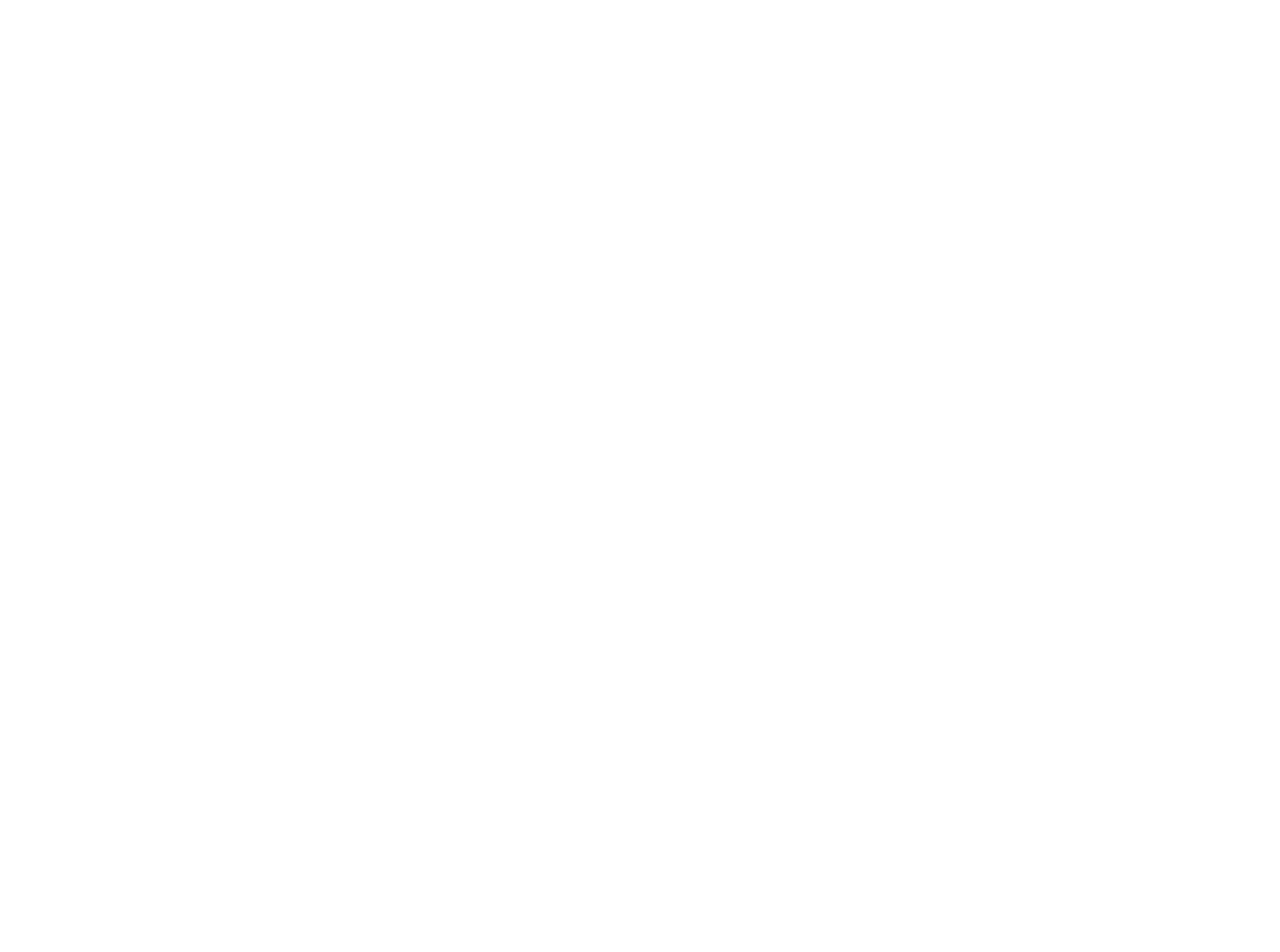
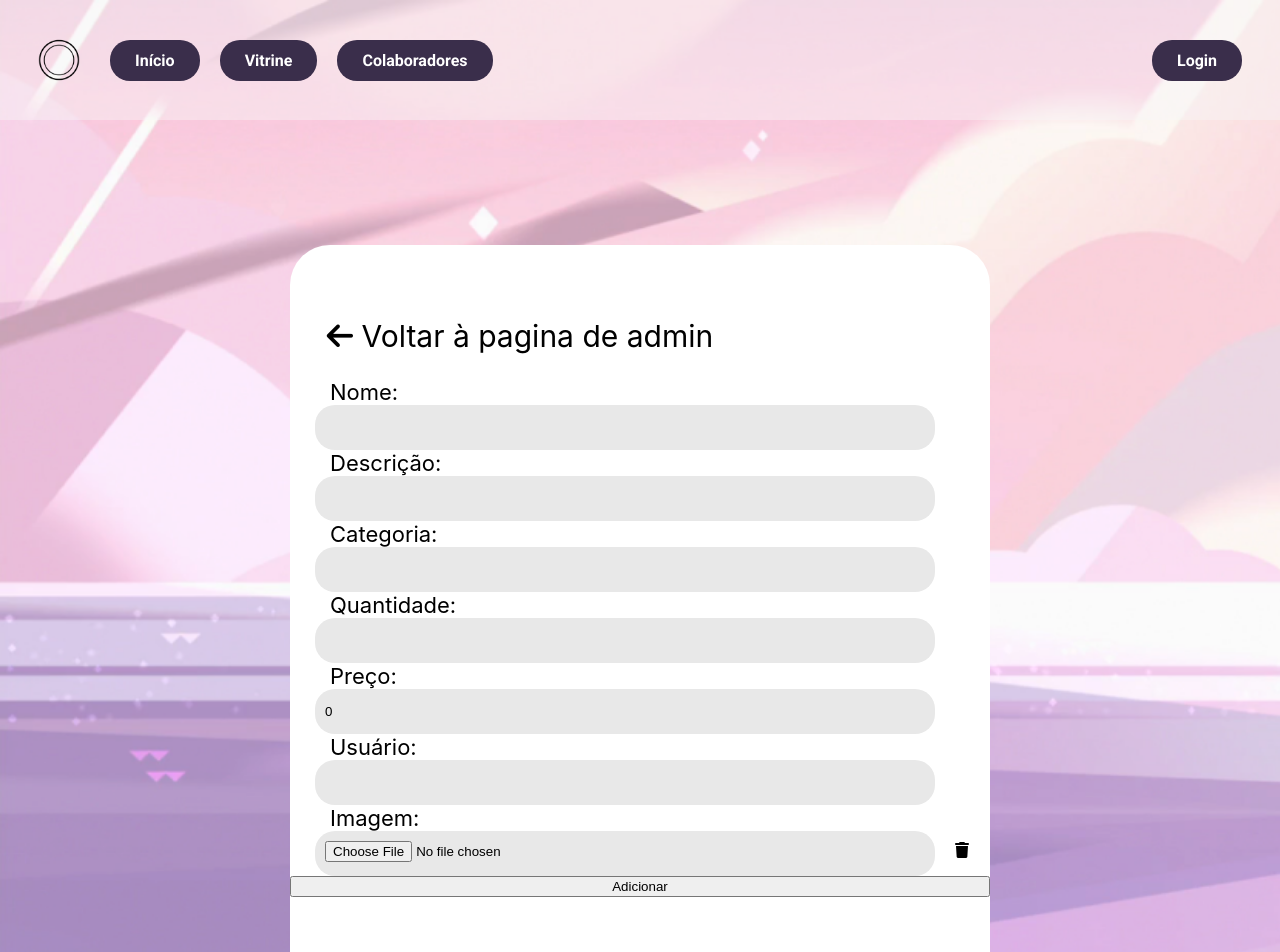
Before and after one commit to FFefo/resinartesite, a React (Create React App) app: page /adicionar/1 in a window 1280 px wide. Before the commit this address had no page. Shown: the top 952 px of the page. Before the commit the page ends 800 px from the top, so only its background shows below. Built offline with nearby package versions, Linux system fonts and the light colour scheme; no server answers; a web font is replaced by a local one.

Commit message:
inserir finalizado (tem erro de autorização) + consulta precisa de imagem

```diff
--- a/src/pages/consultarAdmin/consulta.jsx
+++ b/src/pages/consultarAdmin/consulta.jsx
@@ -17,6 +17,13 @@
         setProduto(resp.data);
     }
 
+    async function Remover(id) {
+        const url = `http://localhost:5010/produtos/${id}?x-access-token=${token}`;
+        await axios.delete(url);
+
+        await Buscar()
+    }
+
     useEffect(() => {
         let token = localStorage.getItem('USUARIO')
         setToken(token)
@@ -25,6 +32,7 @@
             navigate('/')
         }
     }, [])
+
 
     return (
         <div className='pagina-consulta'>
@@ -55,20 +63,12 @@
                             <td>{item.categoria}</td>
                             <td>{item.preco}</td>
                             <div className='opcoes'>
-                                <i className="fa-solid fa-trash td"></i>
-                                <i class="fa-solid fa-pen td"></i>
+                                <Link to={`/adicionar/${item.id}`}><i class="fa-solid fa-pen td"></i></Link>
+                                <Link onClick={() => Remover(item.id)}><i onClick={() => Remover(item.id)} className="fa-solid fa-trash td"></i></Link>
 
                             </div>
                         </tr>
                     )}
-                    {/*
-                    <tr>
-                        <td>id</td>
-                        <td>nome</td>
-                        <td>descricao</td>
-                        <td>categoria</td>
-                        <td>preco</td>
-                    </tr> */}
                 </tbody>
             </table>
         </div>
--- a/src/pages/consultarAdmin/consulta.scss
+++ b/src/pages/consultarAdmin/consulta.scss
@@ -71,6 +71,10 @@
                     gap: 20px;
                 }
 
+                .fa-solid:hover {
+                    cursor: pointer;
+                }
+
                 td {
                     width: 150px;
 
--- a/src/pages/inserirAdmin/inserir.jsx
+++ b/src/pages/inserirAdmin/inserir.jsx
@@ -1,7 +1,8 @@
 import { useState, useEffect } from 'react';
 import './inserir.scss';
-import { Link, useNavigate } from 'react-router-dom';
+import { Link, useNavigate, useParams } from 'react-router-dom';
 import Cabecalho from '../../components/Header/cabecalho';
+import axios from 'axios';
 
 export default function Inserir() {
 
@@ -14,7 +15,8 @@
     const [usuario, setUsuario] = useState(null);
     const [token, setToken] = useState(null);
 
-    const navigate = useNavigate()
+    const navigate = useNavigate();
+    const { id } = useParams();
 
     function alterarImagem(e) {
         const file = e.target.files[0];
@@ -29,16 +31,43 @@
         }
     }
 
-    async function Adicionar() {
-        let url = `http://localhost:5010/produtos?x-access-token=${token}`;
+    async function Inserir() {
         let paramsCorpo = {
-            "nome": {nome},
-            "nome": {nome},
-            "nome": {nome},
-            "nome": {nome},
-            "nome": {nome},
-            "nome": {nome},
+            "nome": nome,
+            "descricao": descricao,
+            "categoria": categoria,
+            "quantidade": quantidade,
+            "preco": preco,
+            "imagem": imagem,
+            "usuario": usuario
         }
+
+        if (id === undefined) {
+
+            const url = `http://localhost:5010/produtos?x-access-token=${token}`;
+            let resp = await axios.post(url, paramsCorpo);
+            alert('Produto adicionado a vitrine. Id: ' + resp.data.novoId);
+        }
+        else {
+
+            const url = `http://localhost:5010/produtos/${id}?x-access-token=${token}`;
+            await axios.put(url, paramsCorpo);
+            alert('Produto alterado na vitrine.');
+        }
+    }
+
+    async function Consultar() {
+        const url = `http://localhost:5010/produtos?x-access-token=${token}`;
+        let resp = await axios.get(url);
+        let dados = resp.data;
+
+        setNome(dados.nome);
+        setDescricao(dados.descricao);
+        setCategoria(dados.categoria);
+        setQuantidade(dados.quantidade);
+        setPreco(dados.preco);
+        setImagem(dados.imagem);
+        setUsuario(dados.usuario);
     }
 
     useEffect(() => {
@@ -48,6 +77,8 @@
         if (token === 'null') {
             navigate('/')
         }
+
+        Consultar(token);
     }, [])
 
     return (
@@ -81,11 +112,25 @@
                             value={categoria}
                             onChange={e => setCategoria(e.target.value)} />
 
+                        <label htmlFor="Quantidade">Quantidade:</label>
+                        <input
+                            type="text"
+                            value={quantidade}
+                            onChange={e => setQuantidade(e.target.value)} />
+                        <div>
+
                             <label htmlFor="Preço">Preço:</label>
                             <input
                                 type="text"
                                 value={preco}
                                 onChange={e => setPreco(e.target.value)} />
+                            <div>
+
+                                <label htmlFor="Usuário">Usuário:</label>
+                                <input
+                                    type="text"
+                                    value={usuario}
+                                    onChange={e => setUsuario(e.target.value)} />
                                 <div>
 
                                     <label htmlFor="imagem">Imagem:</label>
@@ -107,7 +152,9 @@
                             }
                         </div>
 
-                <button>Adicionar</button>
+                        <button onClick={Inserir}>Adicionar</button>
+                    </div>
+                </div>
             </div>
         </div>
     )
--- a/src/pages/inserirAdmin/inserir.scss
+++ b/src/pages/inserirAdmin/inserir.scss
@@ -44,7 +44,7 @@
                     font-size: 22px;
                     position: relative;
                     left: 15px;
-                    margin-top: 20px;
+
                     margin-left: 25px;
                 }
 
--- a/src/router.jsx
+++ b/src/router.jsx
@@ -15,6 +15,7 @@
                 <Route path="/vitrine" element={<Vitrine />} />
                 <Route path="/admin" element={<LandingPageAdmin />} />
                 <Route path='/consulta' element={<Consulta />} />
+                <Route path='/adicionar/:id' element={<Inserir />} />
                 <Route path='/adicionar' element={<Inserir />} />
             </Routes>
         </BrowserRouter>
```
Lines whose indentation alone changed are shown as unchanged.
